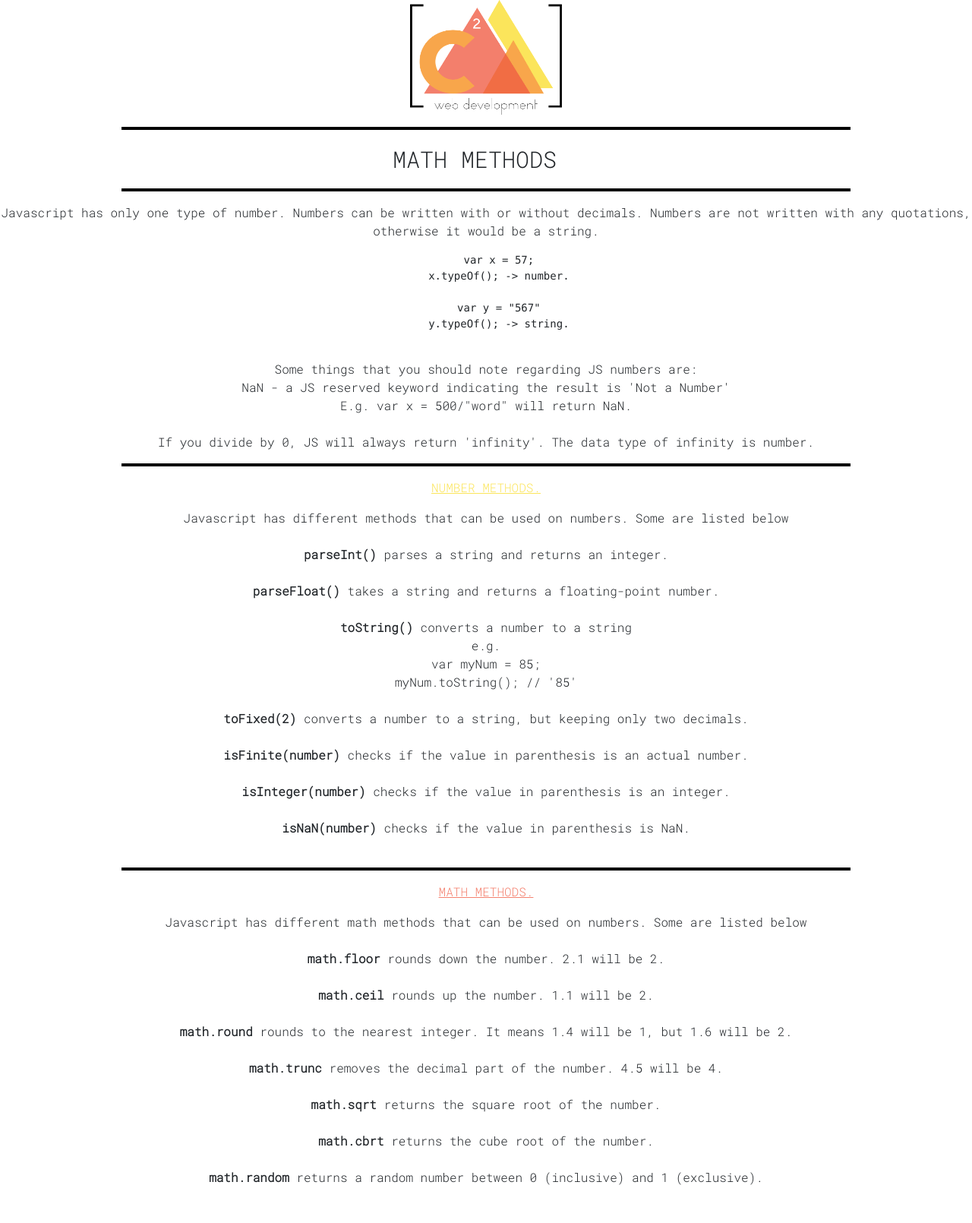
After one commit to cnridley/c-squared-tutorials, a Django app: page /jspage/jspage/mathmethods in a window 1280 px wide. The commit adds this page. Shown: the whole page at 76% size. Run offline with Django 3.2, Linux system fonts and the light colour scheme; some libraries are stand-ins or nearby versions.

Commit message:
math methods page

```diff
--- a/jspage/templates/jspage.html
+++ b/jspage/templates/jspage.html
@@ -28,12 +28,12 @@
             <img src="../../media/string_methods.png" width="150" height="150" class="TutorialImg">
         </div>
     </a>
-    <a href="#">
+    <a href="{% url 'mathmethods' %}">
         <div class="col-md-3 col-sm-12">
             <img src="../../media/math_methods.png" width="150" height="150" class="TutorialImg">
         </div>
     </a>
-    <a href="#">
+    <a href="{% url 'js_arrays' %}">
         <div class="col-md-3 col-sm-12">
             <img src="../../media/arrays.png" width="150" height="150" class="TutorialImg">
         </div>
--- /dev/null
+++ b/jspage/templates/mathmethods.html
@@ -0,0 +1,67 @@
+{% extends 'base.html' %}
+
+{% load static %}
+{% block image %}<a href="{% url 'jspage' %}"><img src="../../media/Chloe.png" width="200" heigh="200"></a>{% endblock %}
+{% block header %}
+<div class="row container-fluid HeaderRow">
+    MATH METHODS
+</div>
+<hr>
+{% endblock %}
+
+{% block content %}
+<p>
+    Javascript has only one type of number. Numbers can be written with or without decimals. Numbers are not written with any quotations, otherwise it would be a string. <br>
+    <pre>
+    var x = 57;
+    x.typeOf(); -> number.
+
+    var y = "567"
+    y.typeOf(); -> string.
+    </pre>
+
+    Some things that you should note regarding JS numbers are:<br>
+    NaN - a JS reserved keyword indicating the result is 'Not a Number'<br>
+    E.g. var x = 500/"word" will return NaN. <br><br>
+    If you divide by 0, JS will always return 'infinity'. The data type of infinity is number.
+</p>
+<hr>
+<p style="text-decoration: underline; text-transform: uppercase; color: #fbe55b;">Number Methods.</p>
+Javascript has different methods that can be used on numbers. Some are listed below <br><br>
+
+<b>parseInt()</b> parses a string and returns an integer.<br><br>
+
+<b>parseFloat() </b>takes a string and returns a floating-point number.<br><br>
+
+<b>toString()</b> converts a number to a string<br>
+ e.g.<br>
+var myNum = 85;<br>
+myNum.toString(); // '85'<br><br>
+
+
+<b>toFixed(2)</b> converts a number to a string, but keeping only two decimals.<br><br>
+
+<b>isFinite(number)</b> checks if the value in parenthesis is an actual number. <br><br>
+
+<b>isInteger(number)</b> checks if the value in parenthesis is an integer. <br><br>
+
+<b>isNaN(number)</b> checks if the value in parenthesis is NaN.<br><br>
+
+<hr>
+
+<p style="text-decoration: underline; text-transform: uppercase; color: #f4816f;">Math Methods.</p>
+Javascript has different math methods that can be used on numbers. Some are listed below <br><br>
+
+
+<b>math.floor</b> rounds down the number. 2.1 will be 2.<br><br>
+<b>math.ceil</b> rounds up the number. 1.1 will be 2.<br><br>
+<b>math.round</b> rounds to the nearest integer. It means 1.4 will be 1, but 1.6 will be 2.<br><br>
+<b>math.trunc</b> removes the decimal part of the number. 4.5 will be 4.<br><br>
+<b>math.sqrt</b> returns the square root of the number.<br><br>
+<b>math.cbrt</b> returns the cube root of the number.<br><br>
+<b>math.random</b> returns a random number between 0 (inclusive) and 1 (exclusive).<br><br><br>
+
+
+
+
+{% endblock %}
--- a/jspage/urls.py
+++ b/jspage/urls.py
@@ -6,4 +6,6 @@ urlpatterns = [
     path('', views.jspage, name='jspage'),
     path('jspage/jsbasics', views.jsbasics, name='jsbasics'),
     path('jspage/stringmethods', views.stringmethods, name='stringmethods'),
+    path('jspage/mathmethods', views.mathmethods, name='mathmethods'),
+    path('jspage/js_arrays', views.js_arrays, name='js_arrays'),
 ]
--- a/jspage/views.py
+++ b/jspage/views.py
@@ -15,3 +15,12 @@ def jsbasics(request):
 def stringmethods(request):
 
     return render(request, 'stringmethods.html')
+
+def mathmethods(request):
+
+    return render(request, 'mathmethods.html')
+
+
+def js_arrays(request):
+
+    return render(request, 'js_arrays.html')
```
Also changed, not shown: jspage/templates/js_arrays.html (added, +14 -0 lines).
